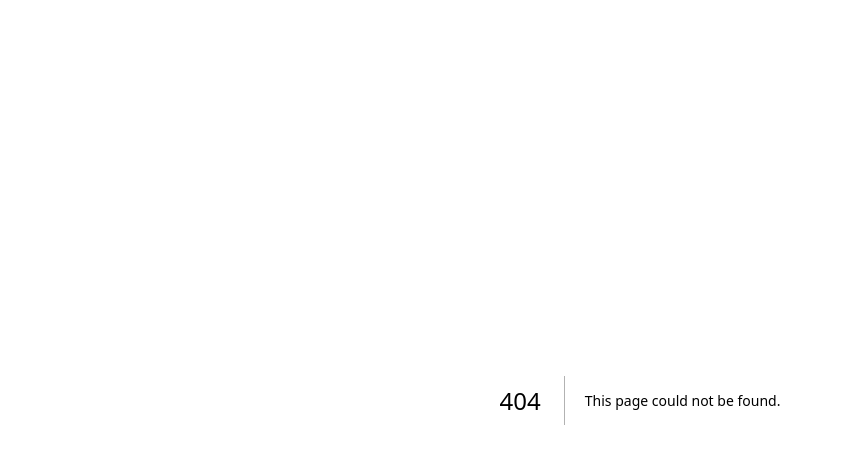
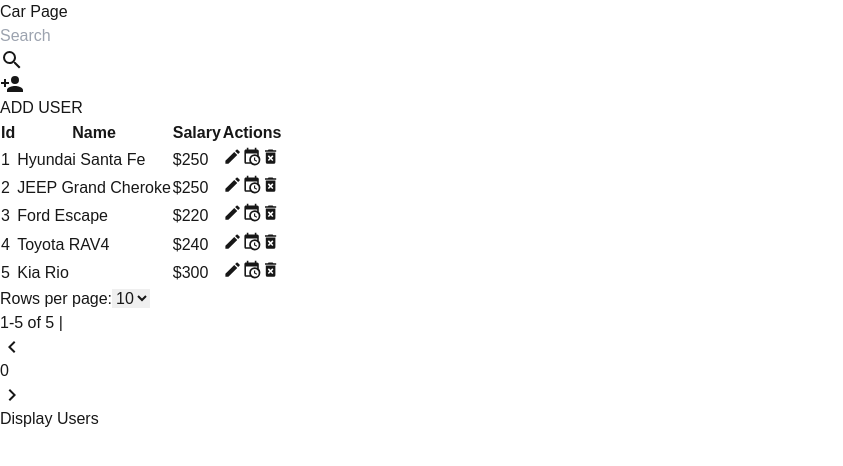
Before and after one commit to samuelmendespy/localrepo, a Next.js app in the folder rental-app/rent/: page /manage/car in a window 1280 px wide. Before the commit this address had no page. Shown: the top 466 px of the page, without its empty margins (0-843 px from the left). Built offline with nearby package versions, Linux system fonts and the light colour scheme.

Commit message:
feat: add car page

```diff
--- /dev/null
+++ b/rental-app/rent/src/app/manage/car/page.tsx
@@ -0,0 +1,144 @@
+"use client";
+import { useState } from "react";
+import UserDialog from "../../../components/UserDialog";
+import Icon from "@mdi/react";
+import {
+  mdiAccountPlus,
+  mdiCalendarClock,
+  mdiChevronLeft,
+  mdiChevronRight,
+  mdiDeleteForever,
+  mdiMagnify,
+  mdiPencil,
+} from "@mdi/js";
+
+const users = [
+  { id: 1, name: "Hyundai Santa Fe", salary: 250 },
+  { id: 2, name: "JEEP Grand Cheroke", salary: 250 },
+  { id: 3, name: "Ford Escape", salary: 220 },
+  { id: 4, name: "Toyota RAV4", salary: 240 },
+  { id: 5, name: "Kia Rio", salary: 300 },
+];
+
+export default function CarPage() {
+  const [sortedUsers, setSortedUsers] = useState(users);
+  const [sortConfig, setSortConfig] = useState({ key: null, direction: "asc" });
+
+  const sortData = (key) => {
+    let direction = "asc";
+    if (sortConfig.key === key && sortConfig.direction === "asc") {
+      direction = "desc";
+    }
+
+    const sorted = [...sortedUsers].sort((a, b) => {
+      if (a[key] < b[key]) return direction === "asc" ? -1 : 1;
+      if (a[key] > b[key]) return direction === "asc" ? 1 : -1;
+      return 0;
+    });
+
+    setSortedUsers(sorted);
+    setSortConfig({ key, direction });
+  };
+
+  return (
+    <div className="container">
+      <div className="text-left py-6 pl-4">
+        <p className="text-4xl font-semibold text-gray-800 dark:text-gray-200">
+          Car Page
+        </p>
+      </div>
+      <div className="flex flex-row justify-between items-center w-80 border-b-2 border-gray-400 focus-within:border-blue-600 ml-4">
+        <input
+          type="text"
+          placeholder="Search"
+          className="w-full bg-transparent outline-none px-2 py-1"
+        />
+        <Icon path={mdiMagnify} size={1} />
+      </div>
+      <div className="flex justify-end">
+        <button
+          type="button"
+          className="flex items-center gap-2 bg-yellow-500 hover:bg-yell text-white font-medium py-2 px-4 rounded-lg shadow-md transition duration-300"
+        >
+          <Icon path={mdiAccountPlus} size={1} />
+          ADD USER
+        </button>
+      </div>
+      <div className="overflow-x-auto p-4">
+        <table className="min-w-full border border-gray-300 dark:border-gray-700 shadow-lg rounded-lg">
+          <thead>
+            <tr className="bg-gray-200 dark:bg-gray-800">
+              {["id", "name", "salary", "Actions"].map((key) => (
+                <th
+                  key={key}
+                  onClick={() => key !== "Actions" && sortData(key)}
+                  className={`p-3 ${
+                    key === "Actions"
+                      ? "text-right"
+                      : "text-left cursor-pointer hover:bg-gray-300 dark:hover:bg-gray-700 transition"
+                  }`}
+                >
+                  {key.charAt(0).toUpperCase() + key.slice(1)}{" "}
+                  {sortConfig.key === key
+                    ? sortConfig.direction === "asc"
+                      ? "▲"
+                      : "▼"
+                    : ""}
+                </th>
+              ))}
+            </tr>
+          </thead>
+          <tbody>
+            {sortedUsers.map((user) => (
+              <tr key={user.id} className="border-t dark:border-gray-700">
+                <td className="p-3">{user.id}</td>
+                <td className="p-3">{user.name}</td>
+                <td className="p-3">${user.salary.toLocaleString()}</td>
+                <td className="p-3 text-right">
+                  <button className="p-1 rounded hover:bg-gray-300 dark:hover:bg-gray-700">
+                    <Icon path={mdiPencil} size={0.8} />
+                  </button>
+                  <button className="p-1 rounded hover:bg-blue-300 dark:hover:bg-blue-700">
+                    <Icon path={mdiCalendarClock} size={0.8} />
+                  </button>
+                  <button className="p-1 rounded hover:bg-red-300 dark:hover:bg-red-700">
+                    <Icon path={mdiDeleteForever} size={0.8} />
+                  </button>
+                </td>
+              </tr>
+            ))}
+          </tbody>
+        </table>
+      </div>
+      <div>
+        <div className="flex justify-end">
+          <div className="flex items-center space-x-2">
+            <label
+              htmlFor="quantity"
+              className="text-sm font-medium text-gray-700 dark:text-gray-300"
+            >
+              Rows per page:
+            </label>
+            <select
+              name="quantity"
+              id="quantity"
+              className="px-3 py-2 border border-gray-300 dark:border-gray-700 rounded-md shadow-sm focus:outline-none focus:ring-indigo-500 focus:border-indigo-500 dark:bg-gray-800 dark:text-gray-300 dark:focus:ring-indigo-500 dark:focus:border-indigo-500"
+            >
+              <option value="ten">10</option>
+              <option value="twelve">12</option>
+              <option value="fifteen">15</option>
+              <option value="twenty">20</option>
+            </select>
+          </div>
+          <div>1-5 of 5 |</div>
+          <div className="flex flex-row justify-between">
+            <Icon path={mdiChevronLeft} size={1} />
+            <p>0</p>
+            <Icon path={mdiChevronRight} size={1} />
+          </div>
+        </div>
+        <UserDialog users={users} />
+      </div>
+    </div>
+  );
+}
```
